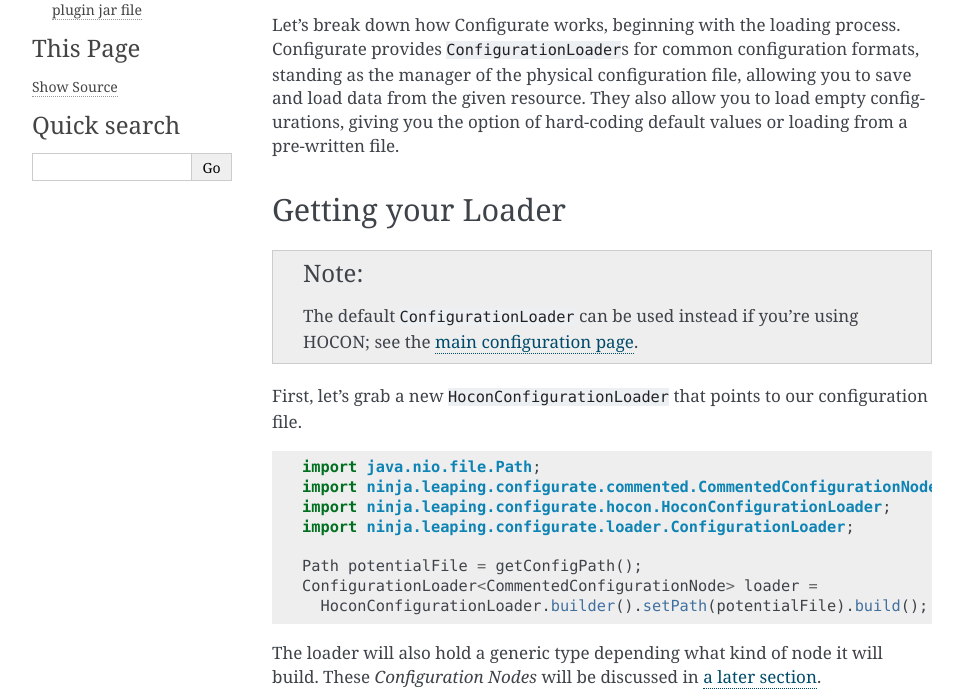
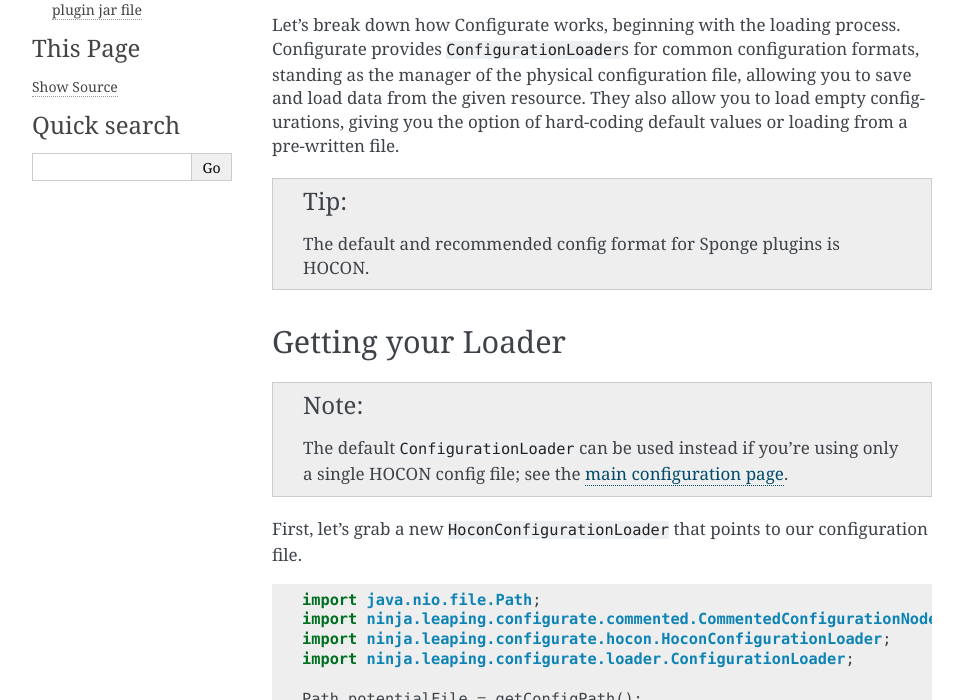
Before and after one commit to SpongePowered/SpongeDocs, a Sphinx documentation site: the page built from source/plugin/configuration/loaders.rst, in a window 1280 px wide and 900 px high, cut to the strip 200-900 px from the top of the window. Shown: the whole strip, without its empty margins (148-1111 px from the left). Built offline with Sphinx 7.4.7, drawn with Linux system fonts in a browser that asks for light colours; pages that are not in the unit, such as notebooks, are missing from menus; cross-references to code outside the pages are shown as plain code.

Commit message:
Mention default and recommended config format on the loaders page.

```diff
--- a/source/plugin/configuration/loaders.rst
+++ b/source/plugin/configuration/loaders.rst
@@ -19,12 +19,16 @@
 configuration file, allowing you to save and load data from the given resource. They also allow you to load empty
 configurations, giving you the option of hard-coding default values or loading from a pre-written file.
 
+.. tip::
+
+    The default and recommended config format for Sponge plugins is HOCON.
+
 Getting your Loader
 ~~~~~~~~~~~~~~~~~~~
 
 .. note::
-    The default :javadoc:`ConfigurationLoader` can be used instead if you're using HOCON; see the
-    :doc:`main configuration page <index>`.
+    The default :javadoc:`ConfigurationLoader` can be used instead if you're using only a single HOCON config file;
+    see the :doc:`main configuration page <index>`.
 
 First, let's grab a new :javadoc:`HoconConfigurationLoader` that points to our configuration file.
 
```
